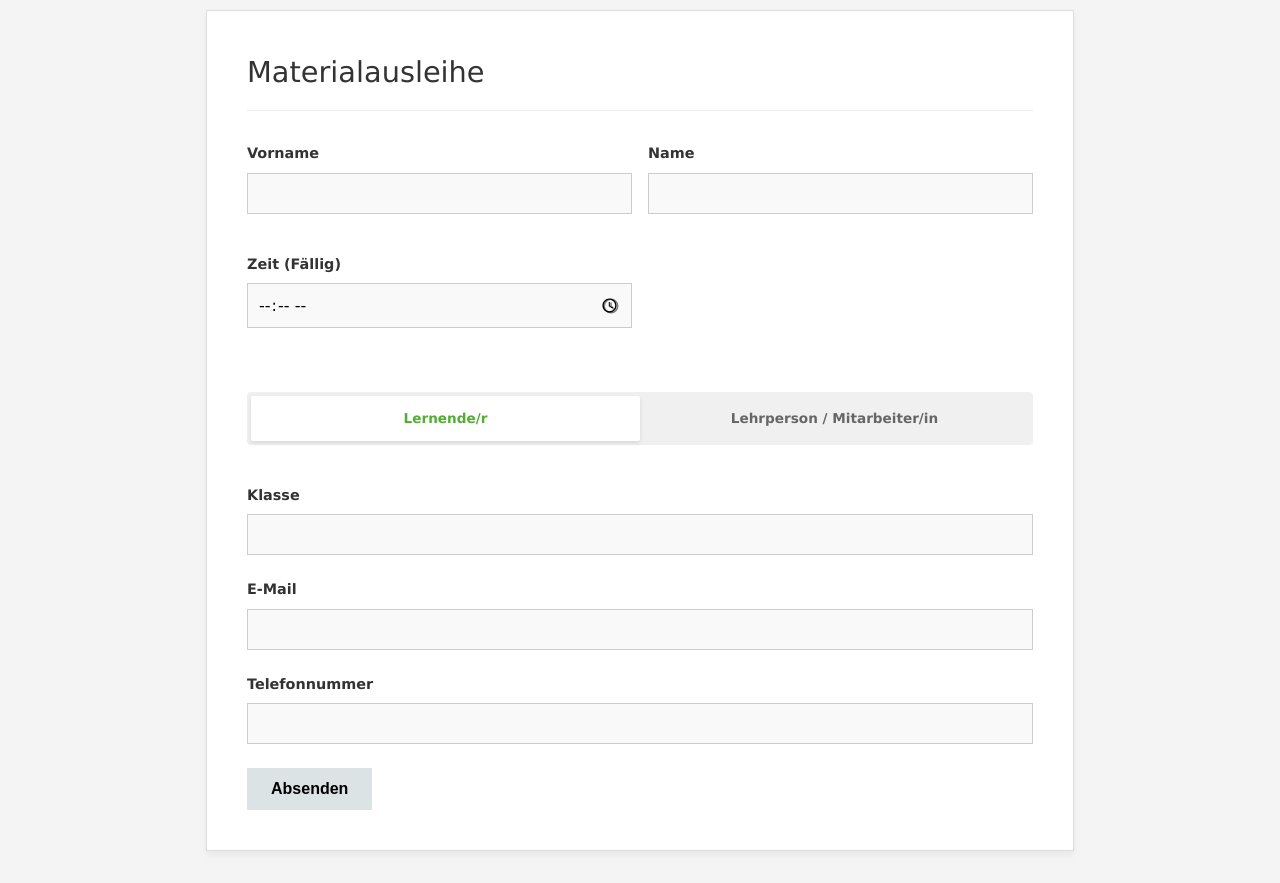
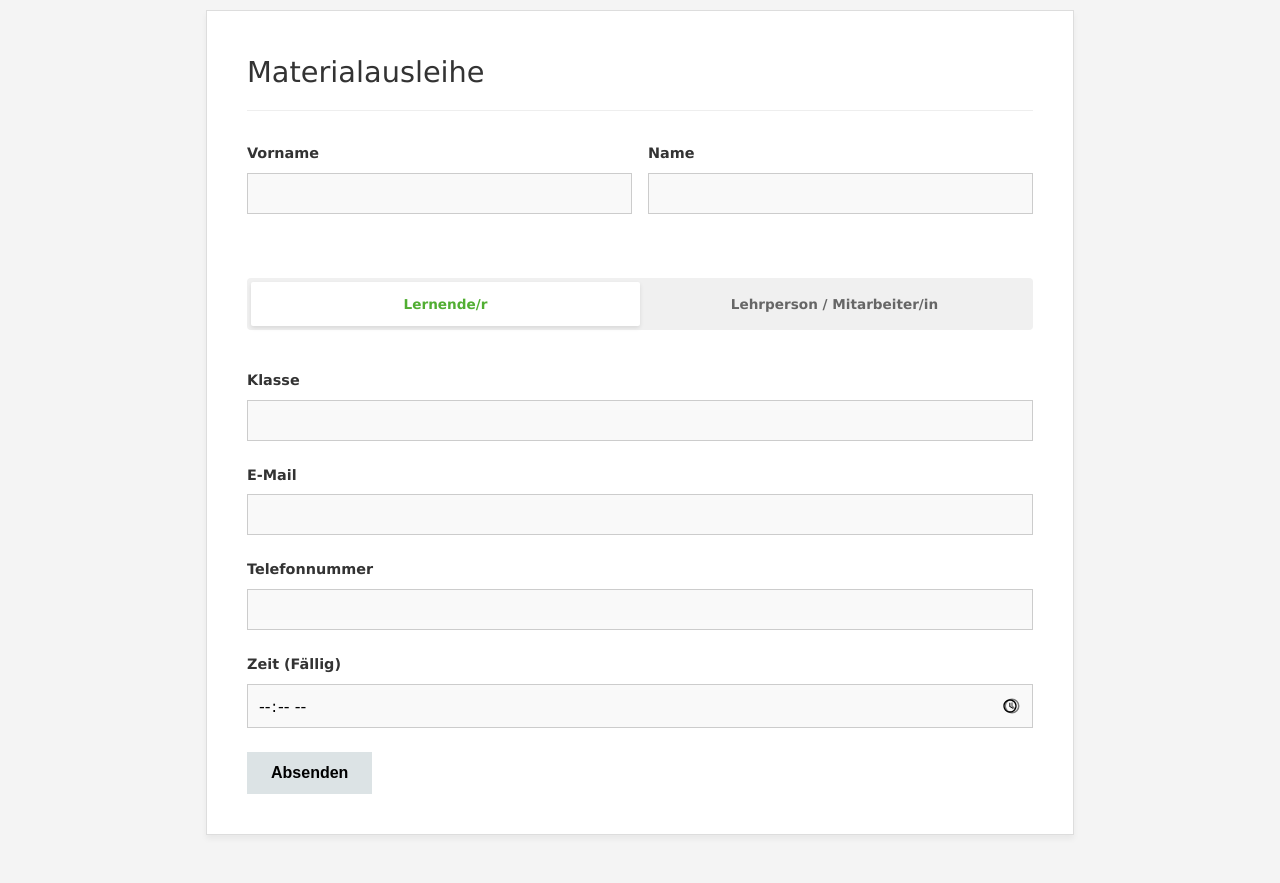
Before and after one commit to mzehnder11/loanform, a website: page public/index.html in a window 1280 px wide. Shown: the part 162-1045 px from the top of the page. Drawn offline with Linux system fonts and the light colour scheme.

Commit message:
Formularbugs behoben

```diff
--- a/public/index.html
+++ b/public/index.html
@@ -47,20 +47,6 @@
                         <label for="lastname">Name</label>
                         <input type="text" id="lastname" name="lastname" required>
                     </div>
-
-                    <div class="form-group" id="date-group" style="display: none;">
-                        <label id="date-label">Datum (Fällig)</label>
-                        <div class="input-with-icon input-date">
-                            <input type="date" id="returnDate_date" name="returnDate_date">
-                        </div>
-                    </div>
-
-                    <div class="form-group" id="time-group">
-                        <label id="time-label">Zeit (Fällig)</label>
-                        <div class="input-with-icon input-time">
-                            <input type="time" id="returnDate_time" name="returnDate_time" required>
-                        </div>
-                    </div>
                 </div>
 
                 <!-- User Type Selection (Multiple Choice) -->
@@ -93,6 +79,24 @@
                     </div>
                 </div>
 
+                <div id="return-section">
+                    <div class="datetime-group">
+                        <div class="form-group" id="date-group" style="display: none;">
+                            <label id="date-label">Datum (Fällig)</label>
+                            <div class="input-with-icon input-date">
+                                <input type="date" id="returnDate_date" name="returnDate_date">
+                            </div>
+                        </div>
+
+                        <div class="form-group" id="time-group">
+                            <label id="time-label">Zeit (Fällig)</label>
+                            <div class="input-with-icon input-time">
+                                <input type="time" id="returnDate_time" name="returnDate_time" required>
+                            </div>
+                        </div>
+                    </div>
+                </div>
+
                 <button type="submit" class="btn-primary">Absenden</button>
             </form>
         </div>
@@ -114,6 +118,7 @@
                 // Show student fields
                 studentFields.classList.remove('hidden');
                 dateGroup.style.display = 'none';
+                document.querySelector('.datetime-group').style.gridTemplateColumns = '1fr';
 
                 // Add required attributes
                 classInput.required = true;
@@ -128,6 +133,7 @@
                 // Hide student fields
                 studentFields.classList.add('hidden');
                 dateGroup.style.display = 'block';
+                document.querySelector('.datetime-group').style.gridTemplateColumns = '1fr 1fr';
 
                 // Remove required attributes
                 classInput.required = false;
```
